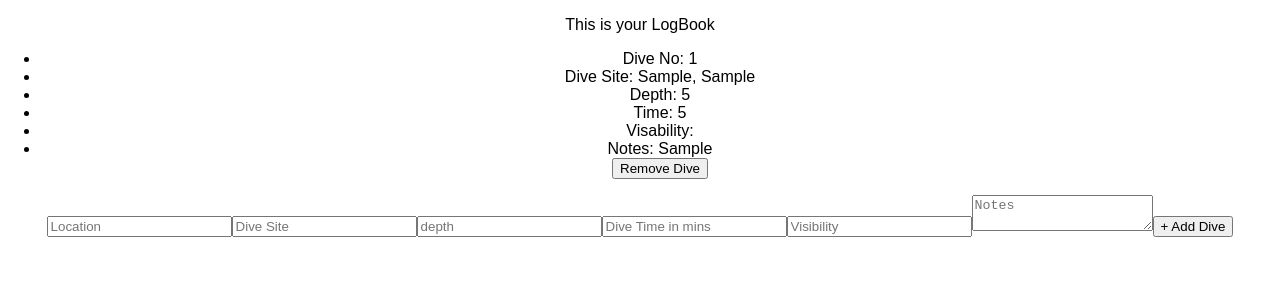
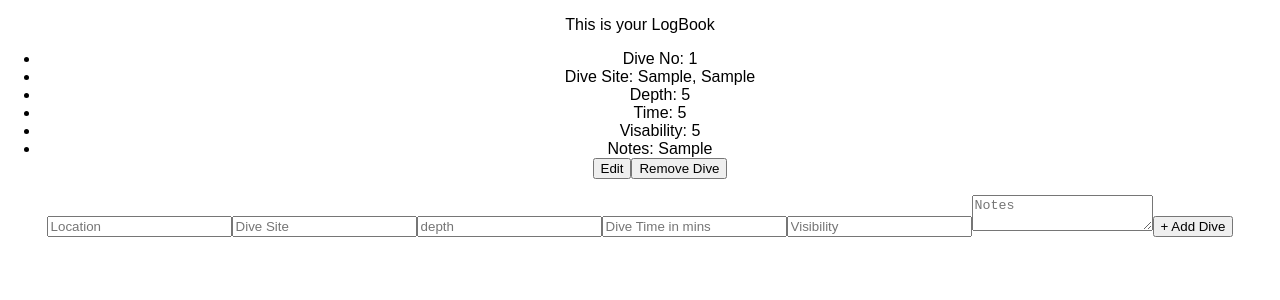
Before and after one commit to mertymcgraw/Dive-Log-React-App, a React (Create React App) app in the folder client/: page / in a window 1280 px wide. Both pictures are taken after typing "Sample", "Sample", "5", "5", "5", "Sample" into the empty fields and a click on the button "+ Add Dive". Shown: the top 300 px of the page. Built offline with nearby package versions, Linux system fonts and the light colour scheme.

Commit message:
implement edit dive fucntionality

```diff
--- a/client/src/components/AddDiveEntryForm.js
+++ b/client/src/components/AddDiveEntryForm.js
@@ -4,7 +4,6 @@ import React, { Component } from 'react';
 class AddDiveEntryForm extends Component {
   createDiveEntry(event){
     event.preventDefault();
-    console.log("gonna make a new dive")
 
     const dive = {
       location: this.location.value,
--- a/client/src/components/DiveEntry.js
+++ b/client/src/components/DiveEntry.js
@@ -3,17 +3,81 @@ import React, { Component } from 'react';
 import '../styles/App.css';
 
 class DiveEntry extends Component {
+  constructor(){
+    super();
+    this.state = {
+      isEditing: false
+    }
+
+    this.renderForm = this.renderForm.bind(this);
+    this.renderDiveEntry = this.renderDiveEntry.bind(this);
+    this.toggleState = this.toggleState.bind(this);
+    this.updateDiveEntry = this.updateDiveEntry.bind(this);
+
+  }
+
+
+
+  toggleState(){
+    const { isEditing } = this.state;
+    this.setState({
+      isEditing: !isEditing
+    })
+  }
+
+   updateDiveEntry(event){
+    event.preventDefault();
+    const new_dive = {
+      location: this.location.value,
+      dive_site: this.dive_site.value,
+      depth: this.depth.value,
+      time: this.time.value,
+      visibility: this.visibility.value,
+      notes: this.notes.value
+
+    }
+
+    this.props.editDive(this.props.index, new_dive)
+    this.toggleState()
+  }
+
+    renderForm(){
+    const { details, index }  = this.props;
+      return (
+        <form onSubmit={this.updateDiveEntry}>
+          <input type="text" ref={(input) => this.location = input} defaultValue={details.location}/>
+          <input type="text" ref={(input) => this.dive_site = input} defaultValue={details.dive_site}/>
+          <input type="number" ref={(input) => this.depth = input} defaultValue={details.depth}/>
+          <input type="number" ref={(input) => this.time = input} defaultValue={details.time}/>
+          <input type="number" ref={(input) => this.visibility = input} defaultValue={details.visibility}/>
+          <input type="text-field" ref={(input) => this.notes = input} defaultValue={details.notes}/>
+          <button type="submit">Update Dive</button>
+        </form>
+      )
+    }
+
+    renderDiveEntry(){
+    const { details, index }  = this.props;
+      return(
+        <div>
+          <li>Dive No: {index + 1}</li>
+          <li>Dive Site: {details.dive_site}, {details.location}</li>
+          <li>Depth: {details.depth} </li>
+          <li>Time: {details.time} </li>
+          <li>Visability: {details.visibility}</li>
+          <li>Notes: {details.notes} </li>
+          <button onClick={() => this.toggleState()}>Edit</button>
+          <button onClick={() => this.props.removeDive(index)}>Remove Dive</button>
+        </div>
+      )
+    }
+
   render() {
-    const {details, index}  = this.props;
+    const { details, index }  = this.props;
+    const { isEditing } = this.state;
     return (
       <div className="App">
-        <li>Dive No: {index + 1}</li>
-        <li>Dive Site: {details.dive_site}, {details.location}</li>
-        <li>Depth: {details.depth} </li>
-        <li>Time: {details.time} </li>
-        <li>Visability: {details.visability}</li>
-        <li>Notes: {details.notes} </li>
-        <button onClick={() => this.props.removeDive(index)}>Remove Dive</button>
+       { isEditing ? this.renderForm() : this.renderDiveEntry() }
       </div>
     );
   }
--- a/client/src/components/DiveLog.js
+++ b/client/src/components/DiveLog.js
@@ -10,7 +10,7 @@ class DiveLog extends Component {
     super();
 
     this.addDive = this.addDive.bind(this);
-    // this.updateDive = this.updateDive.bind(this);
+    this.editDive = this.editDive.bind(this);
     this.removeDive = this.removeDive.bind(this);
 
     // initial state
@@ -28,11 +28,13 @@ class DiveLog extends Component {
     this.setState({ dives });
   }
 
-  // updateDive(index, dive){
-  //   const dives = [...this.state.dives];
-  //   dives[index] = updatedDive;
-  //   this.setState({ dives });
-  // }
+  editDive(index, new_dive_details){
+    console.log(index)
+    console.log(new_dive_details)
+    const dives = [...this.state.dives];
+    dives[index] = new_dive_details;
+    this.setState({ dives });
+  }
 
   removeDive(index) {
     const dives = [...this.state.dives];
@@ -43,7 +45,7 @@ class DiveLog extends Component {
 
   render() {
     const displayDives = this.state.dives.map((dive, index) => {
-      return <DiveEntry key={index} index={index} details={this.state.dives[index]} removeDive={this.removeDive}
+      return <DiveEntry key={index} index={index} details={this.state.dives[index]} removeDive={this.removeDive} editDive={this.editDive}
       />
     })
 
```
